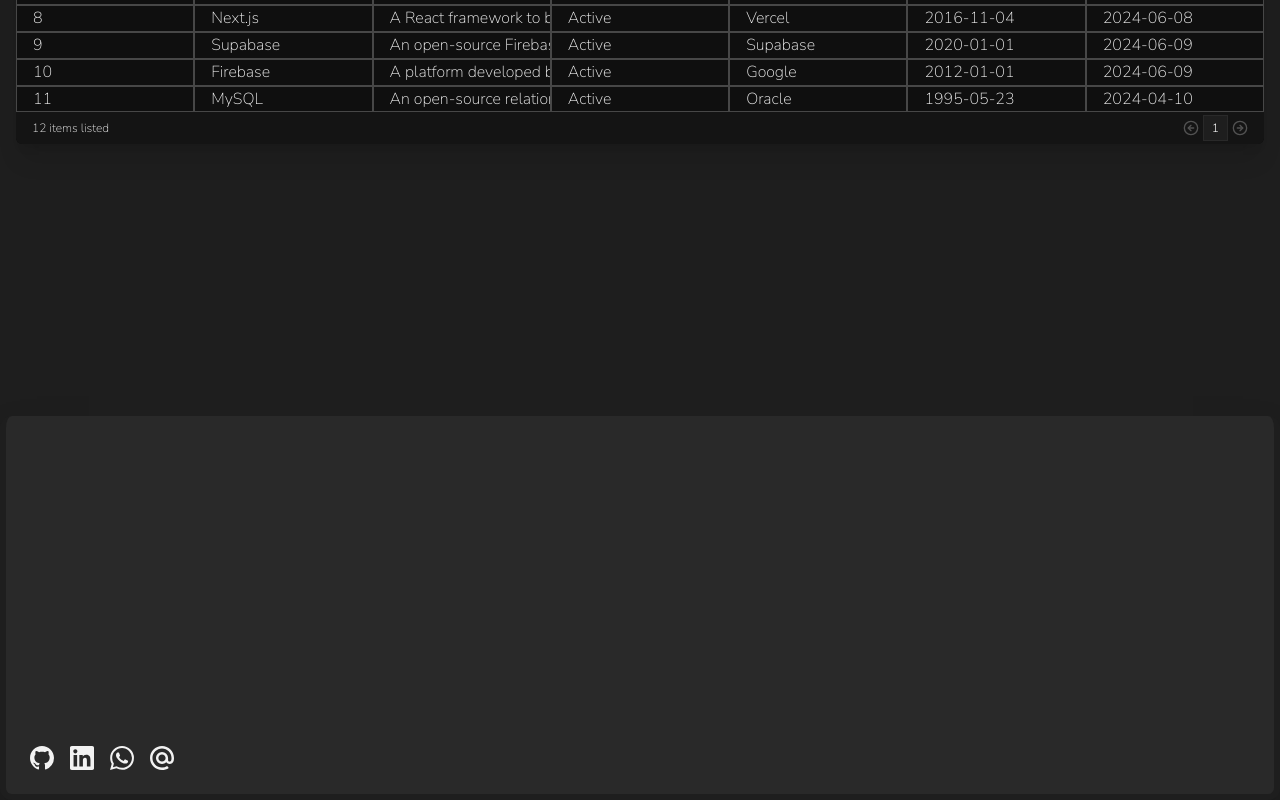
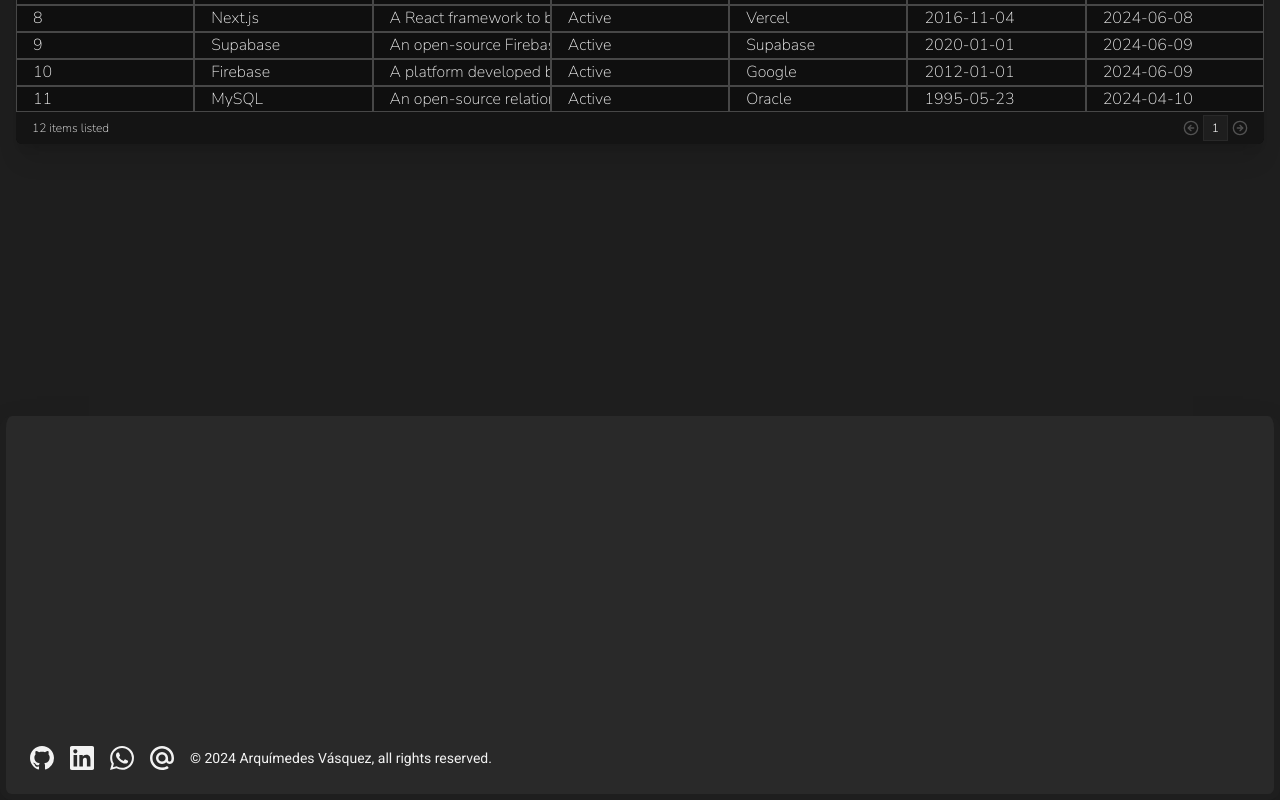
Before and after one commit to Reniactor/Portfolio-v2, a Next.js app: page / in a window 1280 px wide. Shown: the part 2944-3744 px from the top of the page. Built offline with nearby package versions, Linux system fonts and the light colour scheme.

Commit message:
Minimal UI changes

```diff
--- a/src/app/components/footer/footer.tsx
+++ b/src/app/components/footer/footer.tsx
@@ -2,6 +2,8 @@ import { nunitoSans, roboto } from "@/utils/fontIndex";
 import { BsGithub } from "react-icons/bs";
 import { IoMailOutline } from "react-icons/io5";
 import { SiLinkedin, SiMaildotru, SiWhatsapp } from "react-icons/si";
+
+const mobileToDesktopBreakPoint = "[511px]";
 
 const iconsClasses =
   "h-full w-full hover:text-color10 transition-colors duration-300";
@@ -31,6 +33,13 @@ export default function Footer() {
       id="contact-me"
       className="mt-20 flex min-h-96 w-full items-end space-y-2 border-color60 p-6 lg:rounded-xl lg:border-[6px] lg:border-b-[6px] lg:border-l-[6px] lg:border-t-0 lg:shadow-2xl 2xl:p-8"
     >
+      <div
+        className={`${roboto.className} flex w-full flex-wrap items-center gap-4 min-[510px]:flex-row-reverse min-[510px]:justify-end`}
+      >
+        <span className="w-fit text-sm">
+          <span className="">&copy;</span> {new Date().getFullYear()} Arquímedes
+          Vásquez, all rights reserved.
+        </span>
         <ul className="flex gap-4">
           {/* TODO add a form component and a copyright with Arquímedes Vásquez */}
           {socials.map(({ icon, link }, index) => {
@@ -48,6 +57,7 @@ export default function Footer() {
             );
           })}
         </ul>
+      </div>
     </footer>
   );
 }
--- a/src/app/components/sections/skills/skillscomponents/sqltable.tsx
+++ b/src/app/components/sections/skills/skillscomponents/sqltable.tsx
@@ -2,7 +2,7 @@
 import { MdOutlineKey } from "react-icons/md";
 import { technologies as allTables } from "./technologiesIndex";
 import { FiArrowLeftCircle, FiArrowRightCircle } from "react-icons/fi";
-import { useState } from "react";
+import { useEffect, useState } from "react";
 
 import type { technology } from "./technologiesIndex";
 import Dropdown from "./Dropdown";
@@ -18,6 +18,12 @@ const SQLinterface = () => {
   const [currentStartingIndex, setCurrentStartingIndex] = useState(0);
   const [currentEndIndex, setCurrentEndIndex] = useState(12);
   const [currentTable, setCurrentTable] = useState(allTables);
+
+  useEffect(() => {
+    setCurrentStartingIndex(0);
+    setCurrentEndIndex(12);
+    setCurrentPage(1);
+  }, [currentTable]);
 
   const handleSelect = (option: TableOption) => {
     setSelectedTable(option);
@@ -84,7 +90,6 @@ const SQLinterface = () => {
   //Defining the static headers for each SQL table
   const SQLInterfaceHeaders = [
     {
-      key: 0,
       name: (
         <span className="flex items-center">
           <MdOutlineKey className="mr-1 h-4 w-auto text-color10" />
@@ -94,39 +99,33 @@ const SQLinterface = () => {
       format: "int",
     },
     {
-      key: 1,
       name: <span>language</span>,
       format: "text",
     },
     {
-      key: 2,
       name: <span>description</span>,
       format: "text",
     },
     {
-      key: 3,
       name: <span>status</span>,
       format: "text",
     },
     {
-      key: 4,
       name: <span>owner</span>,
       format: "text",
     },
     {
-      key: 5,
       name: <span>created_at</span>,
       format: "timestampt",
     },
     {
-      key: 6,
       name: <span>updated_at</span>,
       format: "timestampt",
     },
   ];
 
   return (
-    <div className="h-[416px] min-h-fit w-full overflow-hidden rounded-md bg-[#0f0f0f] shadow-xl">
+    <div className="h-[416px] min-h-fit w-full overflow-hidden rounded-md bg-[#0f0f0f] shadow-xl 2xl:ml-4">
       <div className="h-full w-full overflow-auto rounded-md">
         <header className="flex h-8 items-center justify-between rounded-t-lg bg-[#141414] px-4">
           <span className="flex h-6 min-w-28 items-center justify-center gap-x-2 rounded-sm border-[1px] border-[#474747] bg-[#2f2f2f] text-sm font-light">
```
Lines whose indentation alone changed are shown as unchanged.
